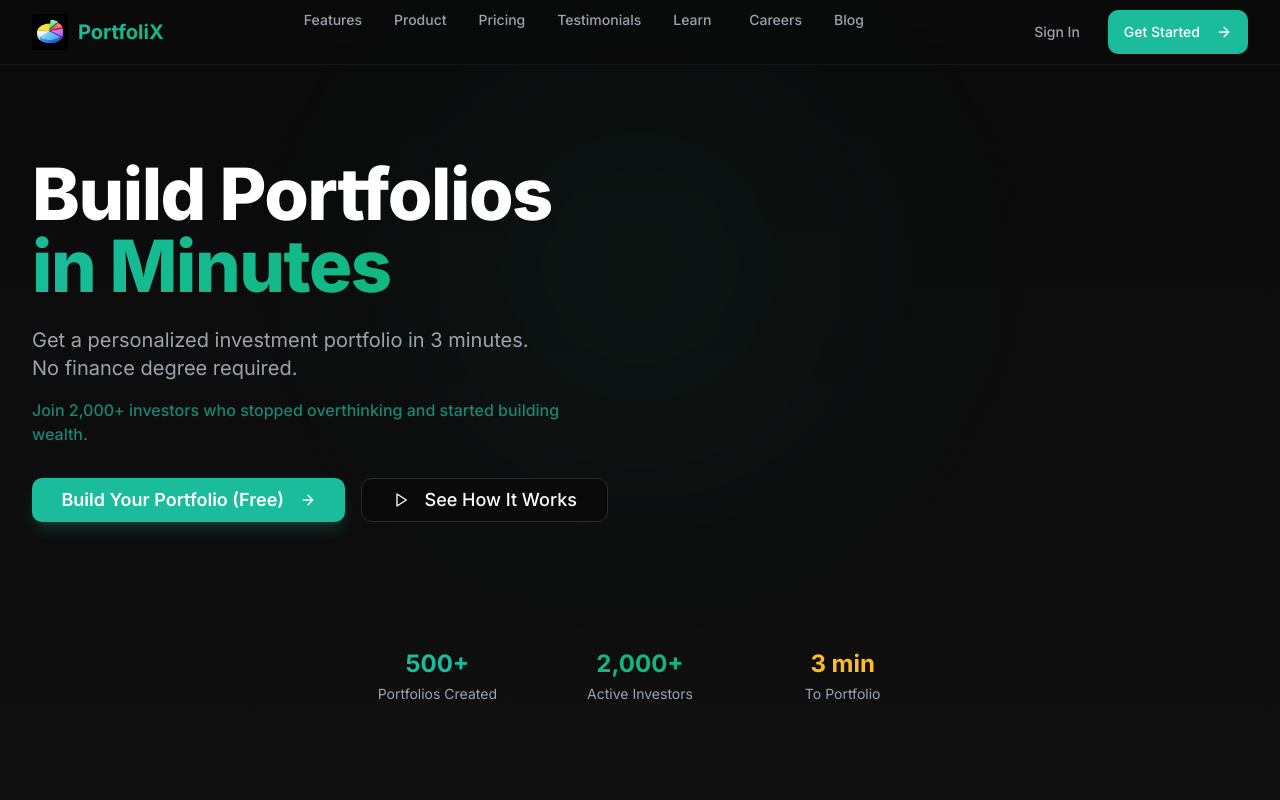
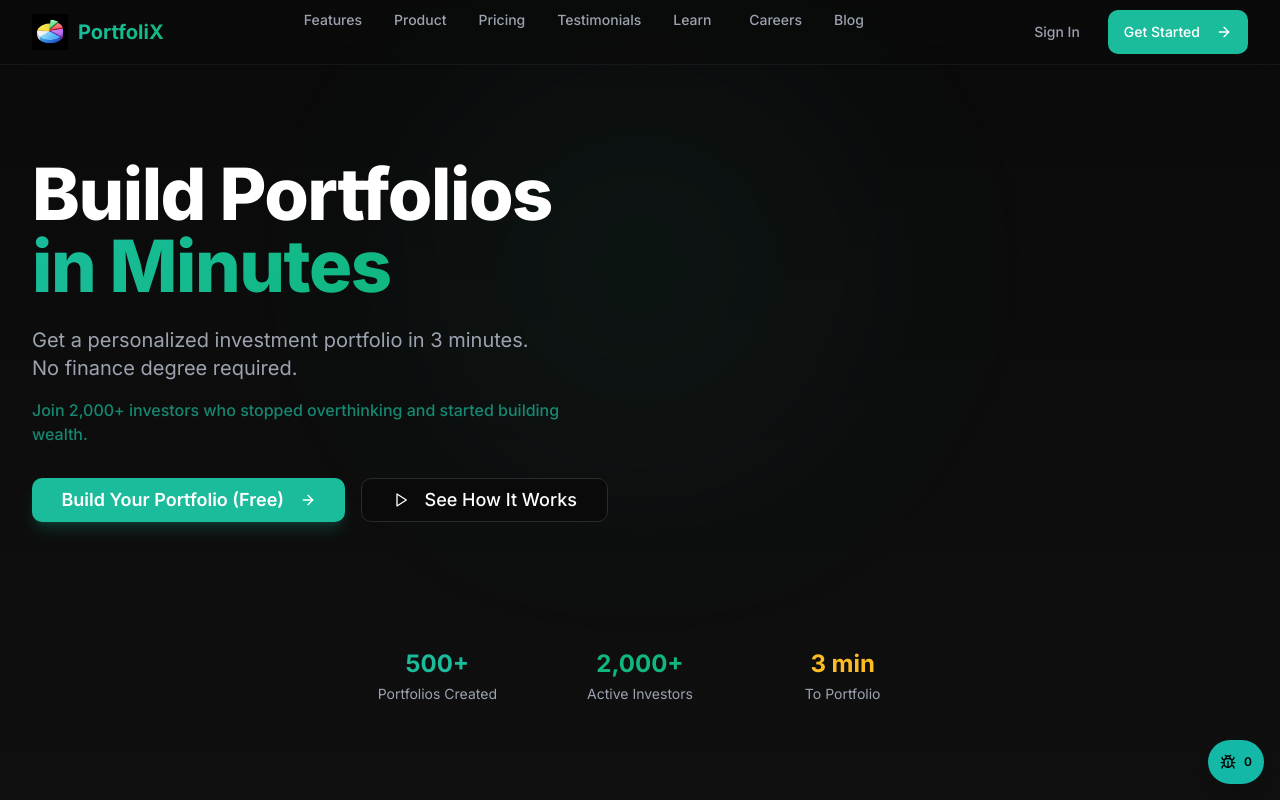
Before and after one commit to rolandpeter656-droid/portfolix-com, a React (Vite) app: page / in a window 1280 px wide. Shown: the top 800 px of the page. Built offline with nearby package versions, Linux system fonts and the light colour scheme.

Commit message:
Changes
Co-authored-by: rolandpeter656-droid <232124608+rolandpeter656-droid@users.noreply.github.com>

```diff
--- a/src/App.tsx
+++ b/src/App.tsx
@@ -8,6 +8,7 @@ import { BrowserRouter, Routes, Route } from "react-router-dom";
 // Critical path - loaded immediately
 import Index from "./pages/Index";
 import { useReferralCapture } from "@/hooks/useReferralCapture";
+import AnalyticsDebugPanel from "@/components/AnalyticsDebugPanel";
 
 // Lazy loaded pages - reduces initial bundle size
 const Pricing = lazy(() => import("./pages/Pricing"));
@@ -53,6 +54,7 @@ const App = () => (
       <Sonner />
       <BrowserRouter>
         <ReferralCaptureMount />
+        <AnalyticsDebugPanel />
         <Suspense fallback={<PageLoader />}>
           <Routes>
             <Route path="/" element={<Index />} />
```
